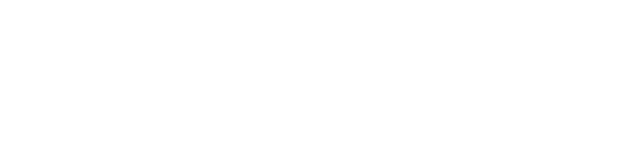
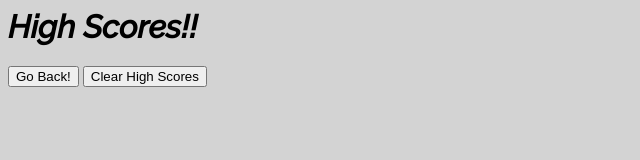
Before and after one commit to codymichaud/code-quiz, a plain HTML site: page high.score.html in a window 1280 px wide. Shown: the whole page, without its empty margins (0-640 px from the left). Drawn offline with Linux system fonts and the light colour scheme.

Commit message:
added high scores javascript file and added content to high.score html

```diff
--- a/high.score.html
+++ b/high.score.html
@@ -4,10 +4,32 @@
     <meta charset="UTF-8">
     <meta name="viewport" content="width=device-width, initial-scale=1.0">
     <title>High Scores</title>
+    <link rel="preconnect" href="https://fonts.gstatic.com">
+    <link href="https://fonts.googleapis.com/css2?family=Raleway:ital,wght@1,500&display=swap" rel="stylesheet">
+    <link rel="stylesheet" type="text/css" href="code-quiz.css">
 </head>
 
-<body>
+<body id="webBody">
+
+    <main id="container">
+
+        <time id="currentTime"></time>
+
+        <div id="questionsDiv">
+            <h1>High Scores!!</h1>
+            <!--Ul for high scores-->
+            <ul id="highScores"></ul>
+
+            <button id="goBack">Go Back!</button>
+            <button id="clear" value="reset">Clear High Scores</button>
+
+        </div>
+    </main>
+
+
+
 
 </body>
+<script src="high-score.js"></script>
 
 </html>
```
Also changed, not shown: high-score.js (added).
